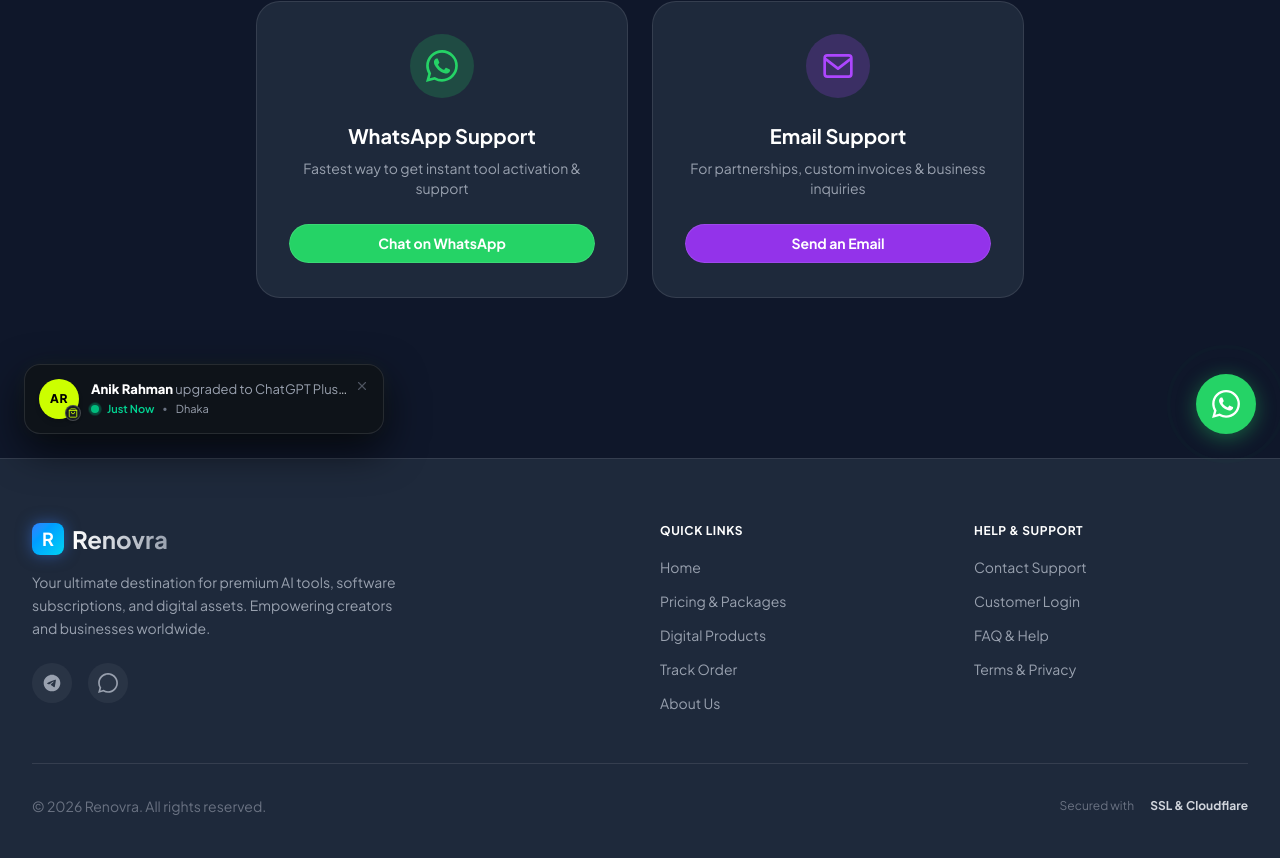
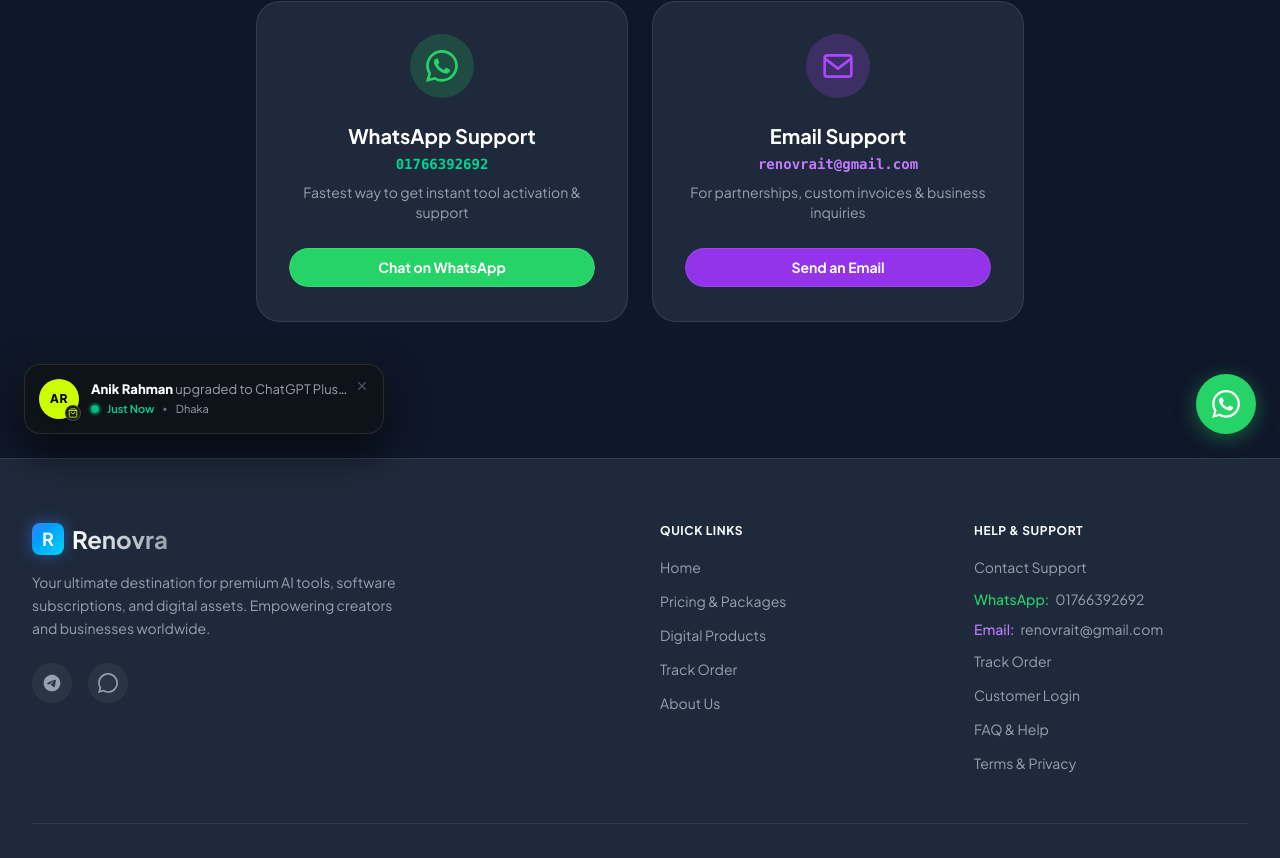
Before and after one commit to hossainausraf-ai/my-store-renovra, a Next.js app: page /contact in a window 1280 px wide. Shown: the part 342-1200 px from the top of the page. Built offline with nearby package versions, Linux system fonts and the light colour scheme; no server answers.

Commit message:
chore: update contact email to renovrait@gmail.com and WhatsApp to 01766392692 across the entire website

```diff
--- a/src/app/(frontend)/contact/page.tsx
+++ b/src/app/(frontend)/contact/page.tsx
@@ -36,7 +36,8 @@ export default function ContactPage() {
                 <path d="M13.601 2.326A7.854 7.854 0 0 0 7.994 0C3.627 0 .068 3.558.064 7.926c0 1.399.366 2.76 1.057 3.965L0 16l4.204-1.102a7.933 7.933 0 0 0 3.79.965h.004c4.368 0 7.926-3.558 7.93-7.93A7.898 7.898 0 0 0 13.6 2.326zM7.994 14.521a6.573 6.573 0 0 1-3.356-.92l-.24-.144-2.494.654.666-2.433-.156-.251a6.56 6.56 0 0 1-1.007-3.505c0-3.626 2.957-6.584 6.591-6.584a6.56 6.56 0 0 1 4.66 1.931 6.557 6.557 0 0 1 1.928 4.66c-.004 3.639-2.961 6.592-6.592 6.592zm3.615-4.934c-.197-.099-1.17-.578-1.353-.646-.182-.065-.315-.099-.445.099-.133.197-.513.646-.627.775-.114.133-.232.148-.43.05-.197-.1-.836-.308-1.592-.985-.59-.525-.985-1.175-1.103-1.372-.114-.198-.011-.304.088-.403.087-.088.197-.232.296-.346.1-.114.133-.198.198-.33.065-.134.034-.248-.015-.347-.05-.099-.445-1.076-.612-1.47-.16-.389-.323-.335-.445-.34-.114-.007-.247-.007-.38-.007a.729.729 0 0 0-.529.247c-.182.198-.691.677-.691 1.654 0 .977.71 1.916.81 2.049.098.133 1.394 2.132 3.383 2.992.47.205.84.326 1.129.418.475.152.904.129 1.246.08.38-.058 1.171-.48 1.338-.943.164-.464.164-.86.114-.943-.049-.084-.182-.133-.38-.232z"/>
               </svg>
             </div>
-            <h2 className="text-xl font-bold text-white mb-2">WhatsApp Support</h2>
+            <h2 className="text-xl font-bold text-white mb-1">WhatsApp Support</h2>
+            <p className="text-emerald-400 font-mono text-sm font-semibold mb-2">01766392692</p>
             <p className="text-gray-400 mb-6 text-xs sm:text-sm">Fastest way to get instant tool activation & support</p>
             <StarBorder
               as="a"
@@ -62,11 +63,12 @@ export default function ContactPage() {
                 <path d="M12 14l9-7-9 7-9-7"></path>
               </svg>
             </div>
-            <h2 className="text-xl font-bold text-white mb-2">Email Support</h2>
+            <h2 className="text-xl font-bold text-white mb-1">Email Support</h2>
+            <p className="text-purple-400 font-mono text-sm font-semibold mb-2">renovrait@gmail.com</p>
             <p className="text-gray-400 mb-6 text-xs sm:text-sm">For partnerships, custom invoices & business inquiries</p>
             <StarBorder
               as="a"
-              href="mailto:support@renovra.com"
+              href="mailto:renovrait@gmail.com"
               color="purple"
               speed="5s"
               backgroundColor="#9333EA"
--- a/src/app/admin/login/page.tsx
+++ b/src/app/admin/login/page.tsx
@@ -73,7 +73,7 @@ export default function AdminLogin() {
               <input
                 type="email"
                 required
-                placeholder="admin@renovra.com (বা আপনার Gmail)"
+                placeholder="renovrait@gmail.com"
                 value={email}
                 onChange={(e) => setEmail(e.target.value)}
                 className="w-full bg-[#1F2937]/50 border border-white/10 rounded-xl pl-10 pr-4 py-3 text-sm text-white placeholder-gray-500 focus:outline-none focus:border-blue-500"
--- a/src/app/api/admin/login/route.ts
+++ b/src/app/api/admin/login/route.ts
@@ -6,7 +6,7 @@ export async function POST(request: Request) {
     const body = await request.json();
     const { email, password } = body;
 
-    const configuredEmail = (process.env.ADMIN_EMAIL || 'admin@renovra.com').trim().toLowerCase();
+    const configuredEmail = (process.env.ADMIN_EMAIL || 'renovrait@gmail.com').trim().toLowerCase();
     const configuredPassword = process.env.ADMIN_PASSWORD || 'admin123';
 
     const inputEmail = (email || '').trim().toLowerCase();
--- a/src/components/layout/Footer.tsx
+++ b/src/components/layout/Footer.tsx
@@ -50,6 +50,17 @@ export default function Footer() {
             <h3 className="text-white font-bold mb-4 uppercase tracking-wider text-xs">Help & Support</h3>
             <ul className="space-y-2.5">
               <li><Link href="/contact" className="text-gray-400 hover:text-blue-400 text-sm transition-colors">Contact Support</Link></li>
+              <li>
+                <a href="https://wa.me/8801766392692" target="_blank" rel="noopener noreferrer" className="text-gray-400 hover:text-green-400 text-sm transition-colors flex items-center gap-1.5">
+                  <span className="text-[#25D366] font-medium">WhatsApp:</span> 01766392692
+                </a>
+              </li>
+              <li>
+                <a href="mailto:renovrait@gmail.com" className="text-gray-400 hover:text-purple-400 text-sm transition-colors flex items-center gap-1.5">
+                  <span className="text-purple-400 font-medium">Email:</span> renovrait@gmail.com
+                </a>
+              </li>
+              <li><Link href="/track" className="text-gray-400 hover:text-blue-400 text-sm transition-colors">Track Order</Link></li>
               <li><Link href="/login" className="text-gray-400 hover:text-blue-400 text-sm transition-colors">Customer Login</Link></li>
               <li><Link href="/#faq" className="text-gray-400 hover:text-blue-400 text-sm transition-colors">FAQ & Help</Link></li>
               <li><Link href="/about" className="text-gray-400 hover:text-blue-400 text-sm transition-colors">Terms & Privacy</Link></li>
--- a/src/data/users.json
+++ b/src/data/users.json
@@ -10,7 +10,7 @@
   {
     "id": "usr_1793212051824_1jj60",
     "name": "Afjal Hossain Nayem",
-    "email": "mdausrafhossain@gmail.com",
+    "email": "renovrait@gmail.com",
     "password_hash": "b61783a18c6d3d0c98253da5fd06e491ee1ae8a2dd5ce21753c98cc94e8cdda7",
     "phone": "01766392692",
     "created_at": "2026-10-28T18:27:31.824Z"
@@ -18,7 +18,7 @@
   {
     "id": "usr_1793264743339_k01yz",
     "name": "Afjal Hossain Nayem",
-    "email": "mdausrafhossaia@gmail.com",
+    "email": "customer@example.com",
     "password_hash": "b61783a18c6d3d0c98253da5fd06e491ee1ae8a2dd5ce21753c98cc94e8cdda7",
     "phone": "0121464202",
     "created_at": "2026-10-29T09:05:43.339Z"
```
Also changed, not shown: 1 other file (tests, documents, lock files or other folders).
